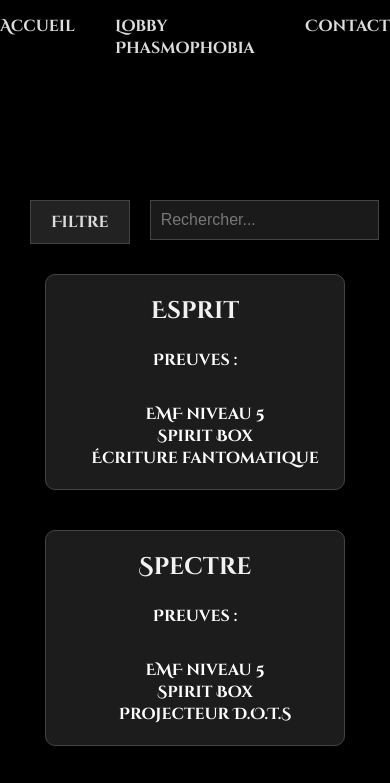
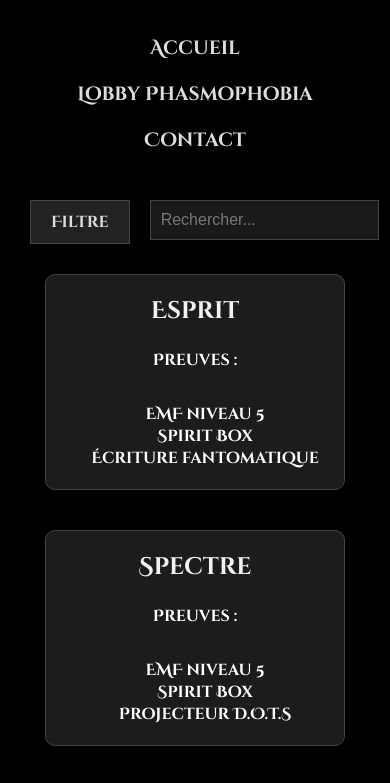
Before and after one commit to BleuDragonViolet/Phasmophobia-Librairie, a plain HTML site: page main.html in a window 390 px wide. Shown: the top 783 px of the page. Drawn offline with Linux system fonts and the light colour scheme.

Commit message:
Add files via upload

```diff
--- a/style.css
+++ b/style.css
@@ -182,3 +182,21 @@ main {
     text-overflow: ellipsis;
     max-width: 250px;
 }
+
+/* Responsive pour téléphone */
+@media screen and (max-width: 768px) {
+    nav .menu {
+        flex-direction: column;
+        align-items: center;
+        gap: 20px;
+        padding: 10px 0;
+    }
+
+    nav {
+        padding: 10px 0;
+    }
+
+    nav .menu li a {
+        font-size: 1.2em;
+    }
+}
```
